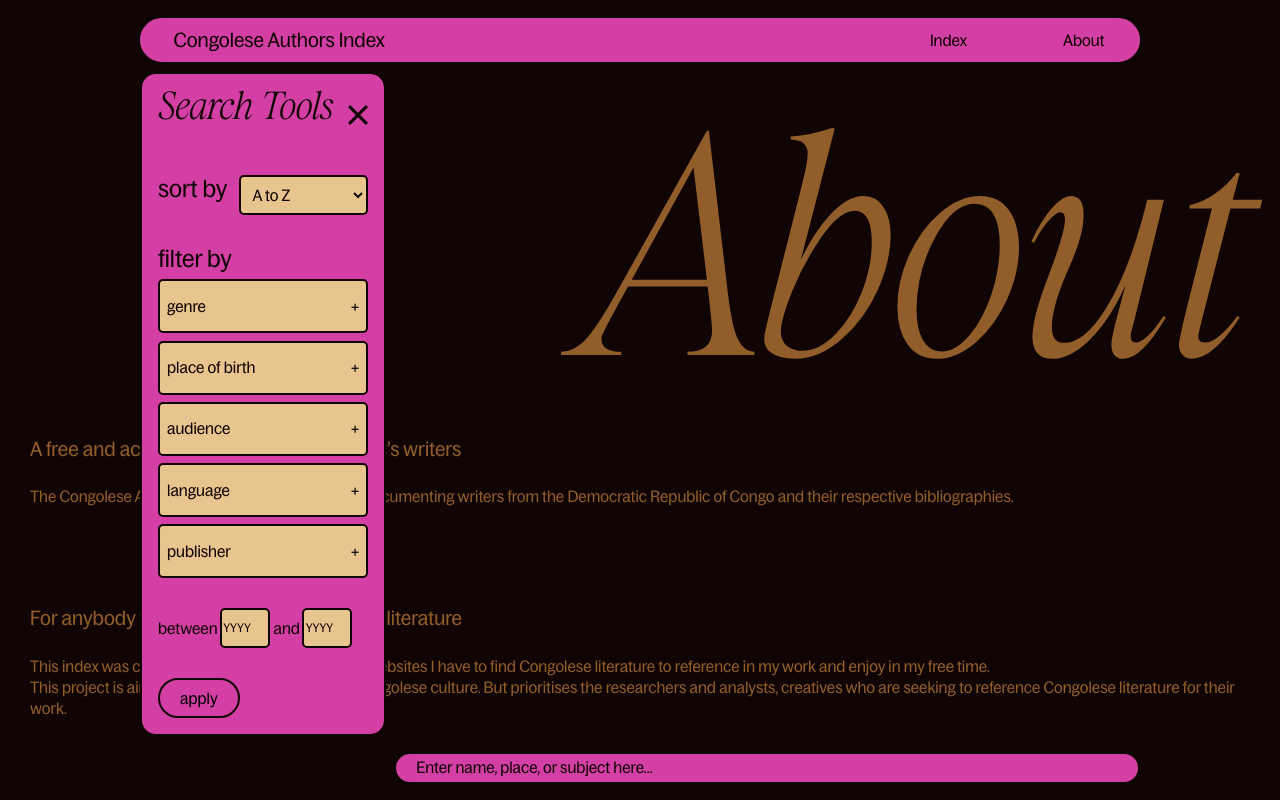
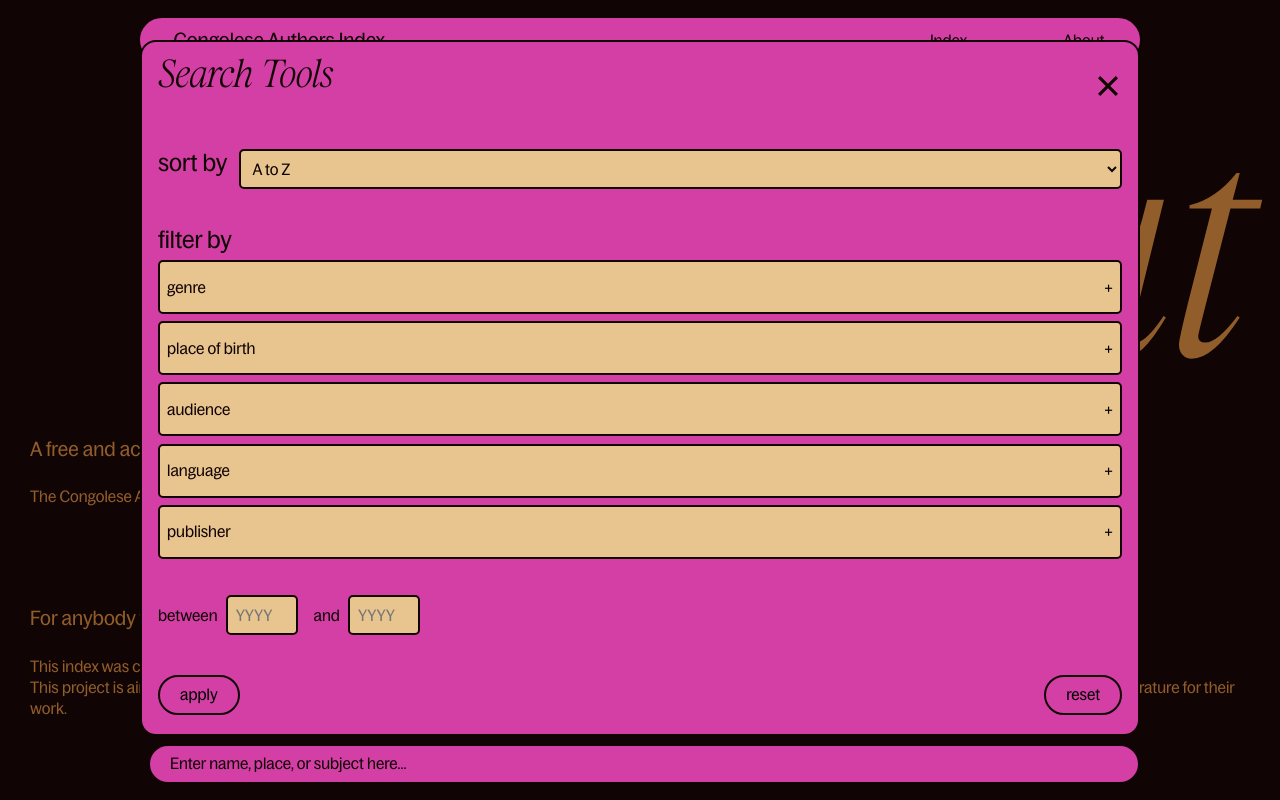
Before and after one commit to UncleDoubleU/Congolese-Authors-Index, a React (Vite) app in the folder 20250513-cai/: page /about in a window 1280 px wide. Both pictures are taken after a click on the button "search tools". Shown: the top 800 px of the page. Built offline with nearby package versions, Linux system fonts and the light colour scheme.

Commit message:
basic styling to 768px screen width added + removal of the unnecessary title in the readme file

```diff
--- a/20250513-cai/src/components/BottomNav/BottomNav.module.sass
+++ b/20250513-cai/src/components/BottomNav/BottomNav.module.sass
@@ -24,23 +24,35 @@
      z-index: 11
      max-width: 100%
      height: max-content
-     max-height: 100vh
+     max-height: 97vh
+
+     .searchInput
+          align-self: end
+
      @media (App.$small <= width < App.$smallMedium)
           width: 80%
 
-     @media (App.$smallMedium <= width)
+     @media (min-width: App.$smallMedium)
           display: grid
-          grid-template-columns: max-content 5fr
-          grid-template-rows: repeat(3, auto)
+          grid-template-columns: auto 5fr
+          grid-template-rows: auto max-content
           gap: 0.5rem
           width: 80%
+          height: 100%
+          overflow: auto
+
+          .searchInput
+               grid-column: 2 / 3
+               grid-row: 2 / 3
+
      @media (App.$large <= width)
           width: 1200px
           padding: 0
           bottom: 1rem
 
-     input
+     .searchInput
           width: 100%
+          height: 2.5rem
           border-radius: 1.875rem
           border: App.$stroke
           background: App.$caiPink
@@ -48,7 +60,6 @@
           padding: 0.4rem 1.25rem
           justify-content: flex-end
           align-items: center
-          gap: 0.625rem
 
           &::placeholder
                @include search-placeholder
@@ -58,8 +69,3 @@
                @include search-placeholder
           &::-webkit-input-placeholder
                @include search-placeholder
-
-          @media (App.$smallMedium <= width)
-               grid-column: 2/3
-               grid-row: 3/4
-               width: 100%
--- a/20250513-cai/src/components/BottomNav/BottomNav.tsx
+++ b/20250513-cai/src/components/BottomNav/BottomNav.tsx
@@ -135,6 +135,7 @@ function BottomNav() {
         type="search"
         placeholder="Enter name, place, or subject here..."
         maxLength={255}
+        className={styles.searchInput}
       />
     </nav>
   );
--- a/20250513-cai/src/components/SearchTool/SearchTool.module.sass
+++ b/20250513-cai/src/components/SearchTool/SearchTool.module.sass
@@ -15,7 +15,7 @@
      padding: 0.3125rem 0.4375rem
 
 @mixin button-base
-     height: max-content
+     height: 2.5rem
      width: max-content
      padding: 0.3125rem 1.25rem
      justify-content: center
@@ -29,7 +29,8 @@
 $mobileH2Font: italic 2.5rem/2.45rem "Diolce", serif
 
 .contDefault
-     height: 2.5rem
+     height: auto
+     width: auto
      background: none
 
 .contClicked
@@ -43,12 +44,11 @@ $mobileH2Font: italic 2.5rem/2.45rem "Diolce", serif
      max-width: 100%
      overflow: scroll
      display: grid
-     row-gap: 1.875rem
+     gap: 1.875rem
      grid-template-columns: repeat(3, auto)
      grid-template-rows: repeat(5, auto)
      justify-content: space-between
-     overflow-y: auto
-     overflow-x: hidden
+     overflow: auto
 
 .title
      font: $mobileH2Font
@@ -131,7 +131,6 @@ $mobileH2Font: italic 2.5rem/2.45rem "Diolce", serif
 
 .dateCont
      display: flex
-     justify-content: space-between
      gap: .25rem
      grid-column: 1 / 4
      grid-row: 4 / 5
@@ -141,7 +140,6 @@ $mobileH2Font: italic 2.5rem/2.45rem "Diolce", serif
 
 .dateLabel
      height: min-content
-     // min-width: 50%
      width: 100%
      display: flex
      gap: 0.125rem
@@ -175,7 +173,46 @@ $mobileH2Font: italic 2.5rem/2.45rem "Diolce", serif
 
 .applyBtn
      @include button-base
-     grid-column: 1/4
+     grid-column: 1/2
      grid-row: 5/6
      height: 40px
-     align-self: end
+     align-self: center
+     justify-self: start
+
+.resetBtn
+     @include button-base
+     grid-column: 2/4
+     grid-row: 5/6
+     height: 40px
+     align-self: center
+     justify-self: end
+
+@media ( min-width: App.$small )
+
+     .dateCont
+          gap: 1rem
+
+          .dateLabel
+               width: max-content
+               gap: 0.5rem
+
+          .dateInput
+               width: 4.5rem
+               padding: 0.125rem
+               font: App.$mobileP
+
+          input::placeholder
+               font: App.$mobileP
+
+@media (min-width: App.$smallMedium)
+     .contDefault
+          grid-column: 1 / 2
+          grid-row: 1 / 3
+          align-self: end
+
+     .contClicked
+          grid-column: 1 / 3
+          grid-row: 1 / 2
+          height: 100%
+          max-height: 700px
+          align-self: end
--- a/20250513-cai/src/components/SearchTool/SearchTool.tsx
+++ b/20250513-cai/src/components/SearchTool/SearchTool.tsx
@@ -31,8 +31,8 @@ function SearchTool({
   const [titleStyle, setTitleStyle] = useState(`${styles.hidden}`);
   const [filtersContStyle, setFiltersContStyle] = useState(`${styles.hidden}`);
   const [sortingContStyle, setSortingContStyle] = useState(`${styles.hidden}`);
-
   const [applyBtnStyle, setApplyBtnStyle] = useState(`${styles.hidden}`);
+  const [resetBtnStyle, setResetBtnStyle] = useState(`${styles.hidden}`);
   const [dateLabelStyle, setDateLabelStyle] = useState(`${styles.hidden}`);
   const [h3Syle, setH3Style] = useState(`${styles.listH3}`);
   const [contStyle, setContStyle] = useState(`${styles.contDefault}`);
@@ -61,6 +61,7 @@ function SearchTool({
     );
     setTitleStyle(isClicked ? `${styles.title}` : `${styles.hidden}`);
     setApplyBtnStyle(isClicked ? `${styles.applyBtn}` : `${styles.hidden}`);
+    setResetBtnStyle(isClicked ? `${styles.resetBtn}` : `${styles.hidden}`);
   }, [isClicked]);
 
   useEffect(() => {
@@ -103,8 +104,16 @@ function SearchTool({
       <h2 className={titleStyle}>Search Tools</h2>
 
       <fieldset className={sortingContStyle}>
-        <label className={styles.sortingLabel}>{sortingName}</label>
-        <select className={styles.sortingSelect} name={sortingName}>
+        <label
+          className={styles.sortingLabel}
+          htmlFor="sorting-dropdown"
+        >
+          {sortingName}
+        </label>
+        <select
+          className={styles.sortingSelect}
+          name="sortingDropdown" id="sorting-dropdown"
+        >
           {sortingDropDown}
         </select>
       </fieldset>
@@ -185,12 +194,21 @@ function SearchTool({
       </button>
       <button
         type="submit"
-        name="apply btn"
-        onClick={() => console.log("clicked")}
+        name="applyBtn"
+        onClick={() => console.log("clicked apply")}
         className={applyBtnStyle}
-        value=""
+        value="Submit"
       >
         apply
+      </button>
+      <button
+        type="reset"
+        name="resetBtn"
+        onClick={() => console.log("clicked reset")}
+        className={resetBtnStyle}
+        value="Reset"
+      >
+        reset
       </button>
     </form>
   );
```
Also changed, not shown: 1 other file (tests, documents, lock files or other folders).
